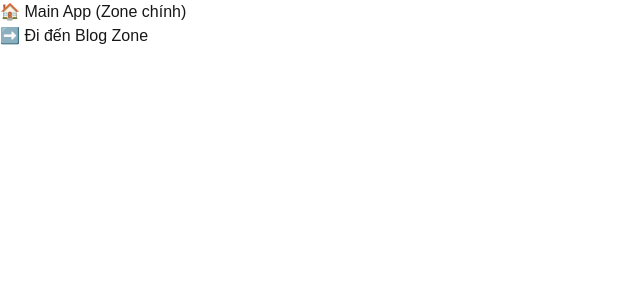
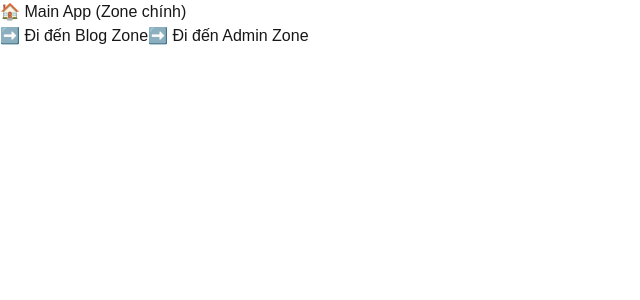
Before and after one commit to veejvn/multi-zone-app, a Next.js app in the folder main-app/: page / in a window 1280 px wide. Shown: the top 300 px of the page, without its empty margins (0-640 px from the left). Built offline with nearby package versions, Linux system fonts and the light colour scheme.

Commit message:
fix: update link destinations in main app to use relative paths

```diff
--- a/main-app/next.config.ts
+++ b/main-app/next.config.ts
@@ -6,10 +6,12 @@ const nextConfig: NextConfig = {
       {
         source: '/blog/:path*',
         destination: 'https://multi-zone-blog-app.vercel.app/:path*',
+        //destination: 'http://localhost:3001/:path*',
       },
       {
         source: '/admin/:path*',
         destination: 'https://multi-zone-admin-app.vercel.app/:path*',
+        //destination: 'http://localhost:3002/:path*',
       }
     ];
   }
--- a/main-app/src/app/page.tsx
+++ b/main-app/src/app/page.tsx
@@ -4,8 +4,11 @@ export default function Home() {
   return (
     <main>
       <h1>🏠 Main App (Zone chính)</h1>
-      <Link href="https://multi-zone-blog-app.vercel.app" prefetch={false}>
+      <Link href="/blog" prefetch={false}>
         ➡️ Đi đến Blog Zone
+      </Link>
+      <Link href="/admin" prefetch={false}>
+        ➡️ Đi đến Admin Zone
       </Link>
     </main>
   );
```
